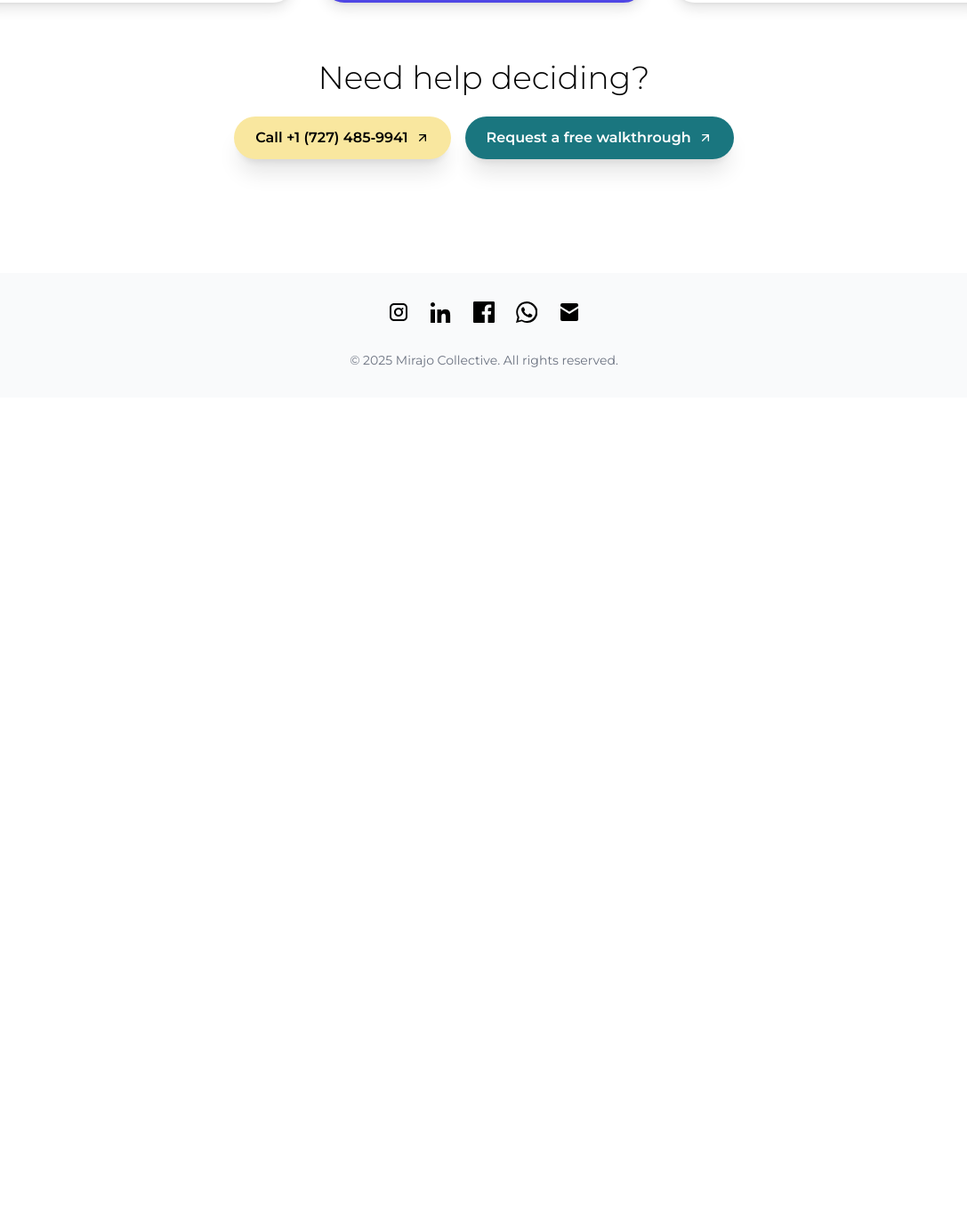
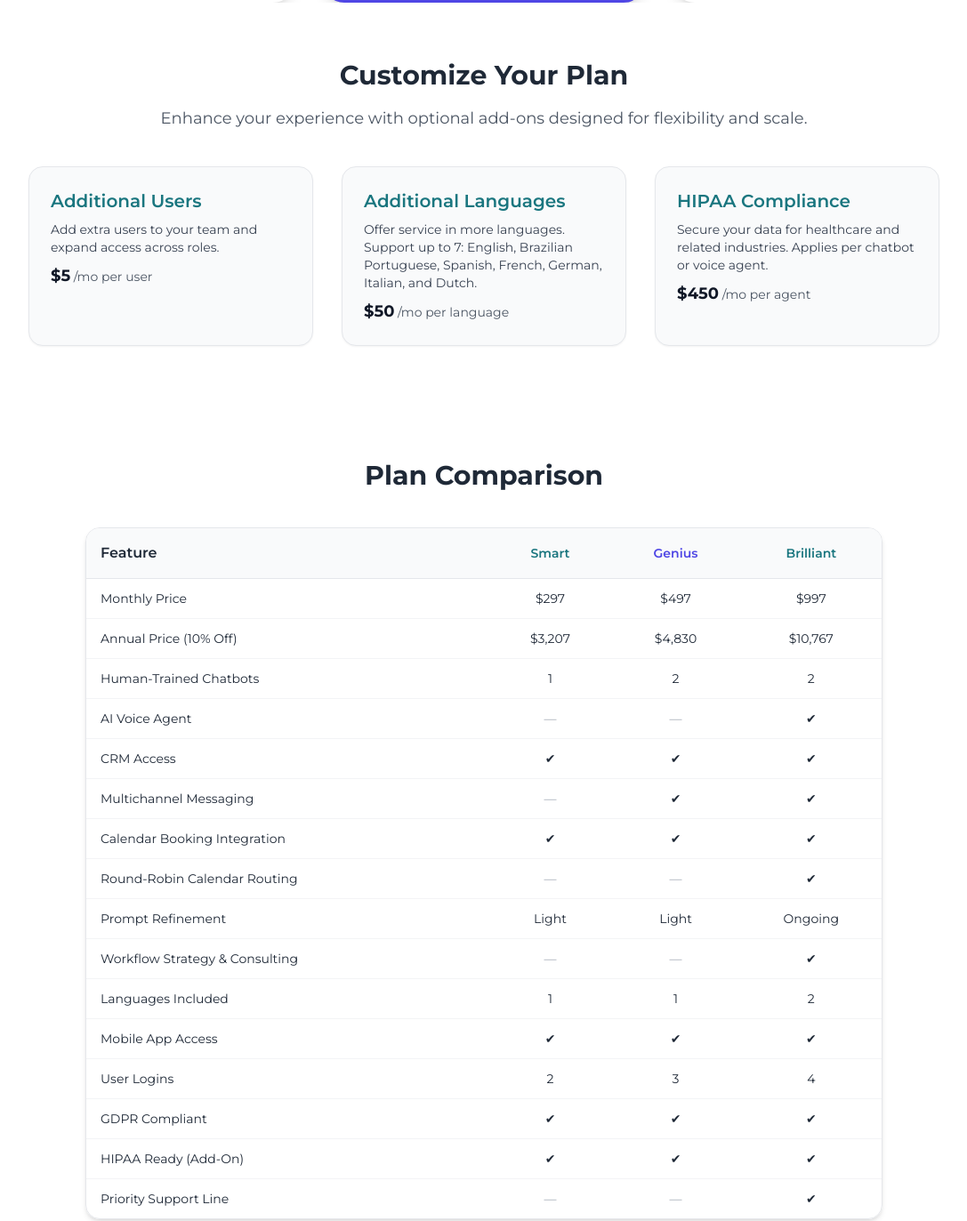
Before and after one commit to Funbi-prog/MirajoAI, a website: page pricing.html in a window 1280 px wide. Shown: the part 1490-2863 px from the top of the page at 89% size, without its empty margins (96-1183 px from the left). Before the commit the page ends 1937 px from the top, so only its background shows below. Drawn offline with nearby package versions, Linux system fonts and the light colour scheme.

Commit message:
Update pricing page with latest changes

```diff
--- a/pricing.html
+++ b/pricing.html
@@ -585,9 +585,73 @@
         Let’s Talk
       </a>
     </div>
+  </div>
+<!-- Add-Ons Section -->
+<section class="py-16 px-6 bg-white fade-up">
+  <div class="max-w-5xl mx-auto text-center mb-10">
+    <h2 class="text-3xl font-bold text-gray-800 mb-4">Customize Your Plan</h2>
+    <p class="text-gray-600 text-lg">Enhance your experience with optional add-ons designed for flexibility and scale.</p>
+  </div>
 
+  <div class="grid grid-cols-1 md:grid-cols-3 gap-8 max-w-5xl mx-auto">
+    <!-- Additional Users -->
+    <div class="bg-gray-50 border border-gray-200 rounded-2xl p-6 shadow-sm hover:shadow-md transition">
+      <h3 class="text-xl font-semibold text-[var(--brand-teal)] mb-2">Additional Users</h3>
+      <p class="text-gray-700 mb-2 text-sm">Add extra users to your team and expand access across roles.</p>
+      <p class="text-gray-900 font-bold text-lg">$5<span class="text-sm font-medium text-gray-600"> /mo per user</span></p>
+    </div>
 
+    <!-- Additional Languages -->
+    <div class="bg-gray-50 border border-gray-200 rounded-2xl p-6 shadow-sm hover:shadow-md transition">
+      <h3 class="text-xl font-semibold text-[var(--brand-teal)] mb-2">Additional Languages</h3>
+      <p class="text-gray-700 mb-2 text-sm">Offer service in more languages. Support up to 7: English, Brazilian Portuguese, Spanish, French, German, Italian, and Dutch.</p>
+      <p class="text-gray-900 font-bold text-lg">$50<span class="text-sm font-medium text-gray-600"> /mo per language</span></p>
+    </div>
+
+    <!-- HIPAA Compliance -->
+    <div class="bg-gray-50 border border-gray-200 rounded-2xl p-6 shadow-sm hover:shadow-md transition">
+      <h3 class="text-xl font-semibold text-[var(--brand-teal)] mb-2">HIPAA Compliance</h3>
+      <p class="text-gray-700 mb-2 text-sm">Secure your data for healthcare and related industries. Applies per chatbot or voice agent.</p>
+      <p class="text-gray-900 font-bold text-lg">$450<span class="text-sm font-medium text-gray-600"> /mo per agent</span></p>
+    </div>
   </div>
+</section>
+<!-- Plan Comparison Section -->
+<section class="py-16 bg-white fade-up px-6">
+  <div class="max-w-4xl mx-auto">
+    <h2 class="text-3xl font-bold text-center text-gray-800 mb-10">Plan Comparison</h2>
+    <div class="overflow-x-auto rounded-2xl border border-gray-200 shadow-md">
+      <table class="min-w-full text-sm text-left text-gray-800 table-auto">
+        <thead class="bg-gray-50 border-b border-gray-200">
+          <tr>
+            <th class="px-4 py-4 text-base font-semibold">Feature</th>
+            <th class="px-4 py-4 text-center text-[var(--brand-teal)] font-semibold">Smart</th>
+            <th class="px-4 py-4 text-center text-indigo-600 font-semibold">Genius</th>
+            <th class="px-4 py-4 text-center text-[var(--brand-teal)] font-semibold">Brilliant</th>
+          </tr>
+        </thead>
+        <tbody class="divide-y divide-gray-100">
+          <tr><td class="px-4 py-3">Monthly Price</td><td class="text-center">$297</td><td class="text-center">$497</td><td class="text-center">$997</td></tr>
+          <tr><td class="px-4 py-3">Annual Price (10% Off)</td><td class="text-center">$3,207</td><td class="text-center">$4,830</td><td class="text-center">$10,767</td></tr>
+          <tr><td class="px-4 py-3">Human-Trained Chatbots</td><td class="text-center">1</td><td class="text-center">2</td><td class="text-center">2</td></tr>
+          <tr><td class="px-4 py-3">AI Voice Agent</td><td class="text-center text-gray-400">—</td><td class="text-center text-gray-400">—</td><td class="text-center">✔</td></tr>
+          <tr><td class="px-4 py-3">CRM Access</td><td class="text-center">✔</td><td class="text-center">✔</td><td class="text-center">✔</td></tr>
+          <tr><td class="px-4 py-3">Multichannel Messaging</td><td class="text-center text-gray-400">—</td><td class="text-center">✔</td><td class="text-center">✔</td></tr>
+          <tr><td class="px-4 py-3">Calendar Booking Integration</td><td class="text-center">✔</td><td class="text-center">✔</td><td class="text-center">✔</td></tr>
+          <tr><td class="px-4 py-3">Round-Robin Calendar Routing</td><td class="text-center text-gray-400">—</td><td class="text-center text-gray-400">—</td><td class="text-center">✔</td></tr>
+          <tr><td class="px-4 py-3">Prompt Refinement</td><td class="text-center">Light</td><td class="text-center">Light</td><td class="text-center">Ongoing</td></tr>
+          <tr><td class="px-4 py-3">Workflow Strategy & Consulting</td><td class="text-center text-gray-400">—</td><td class="text-center text-gray-400">—</td><td class="text-center">✔</td></tr>
+          <tr><td class="px-4 py-3">Languages Included</td><td class="text-center">1</td><td class="text-center">1</td><td class="text-center">2</td></tr>
+          <tr><td class="px-4 py-3">Mobile App Access</td><td class="text-center">✔</td><td class="text-center">✔</td><td class="text-center">✔</td></tr>
+          <tr><td class="px-4 py-3">User Logins</td><td class="text-center">2</td><td class="text-center">3</td><td class="text-center">4</td></tr>
+          <tr><td class="px-4 py-3">GDPR Compliant</td><td class="text-center">✔</td><td class="text-center">✔</td><td class="text-center">✔</td></tr>
+          <tr><td class="px-4 py-3">HIPAA Ready (Add-On)</td><td class="text-center">✔</td><td class="text-center">✔</td><td class="text-center">✔</td></tr>
+          <tr><td class="px-4 py-3">Priority Support Line</td><td class="text-center text-gray-400">—</td><td class="text-center text-gray-400">—</td><td class="text-center">✔</td></tr>
+        </tbody>
+      </table>
+    </div>
+  </div>
+</section>
 
   <script>
     // mobile menu
```
